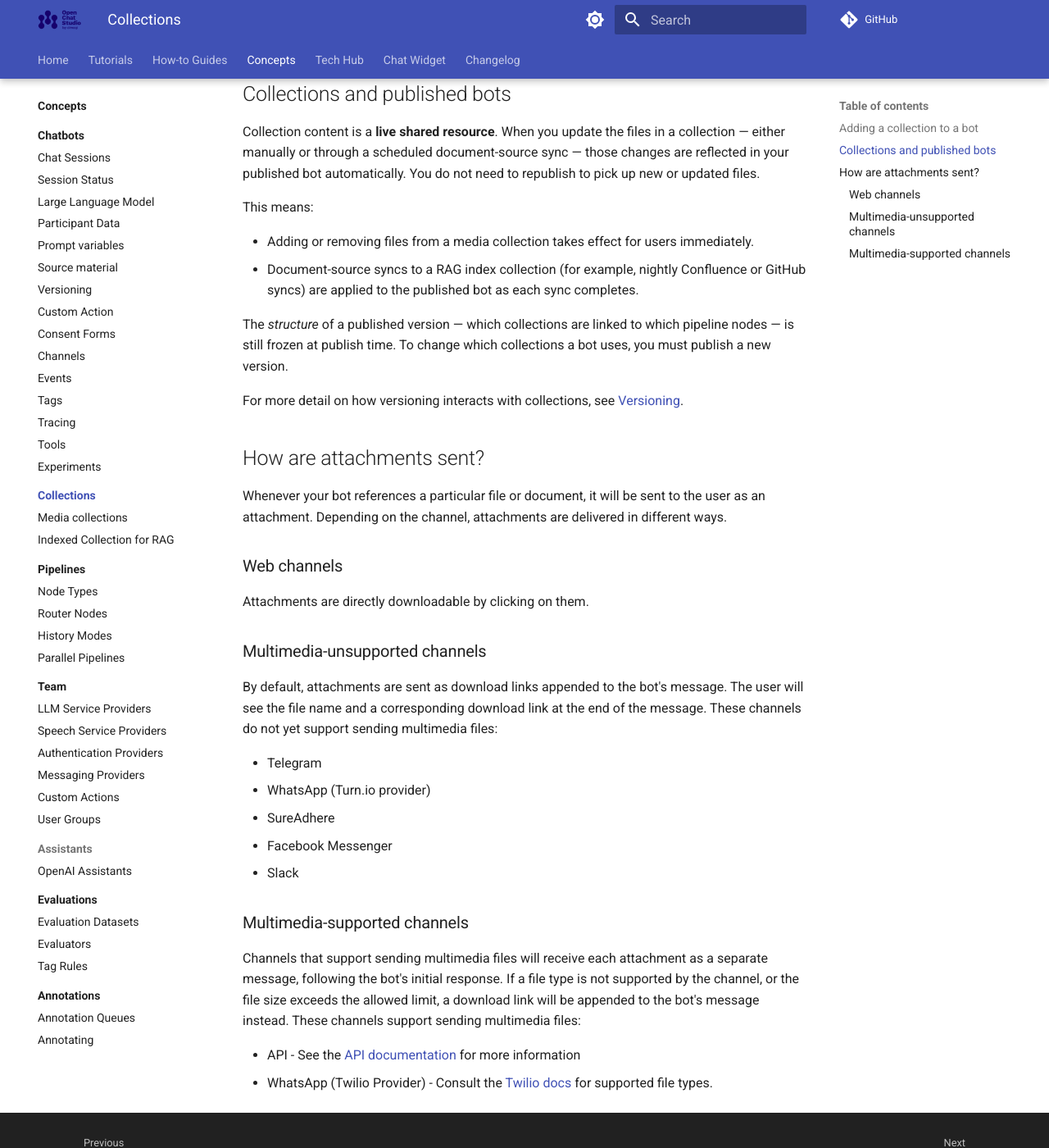
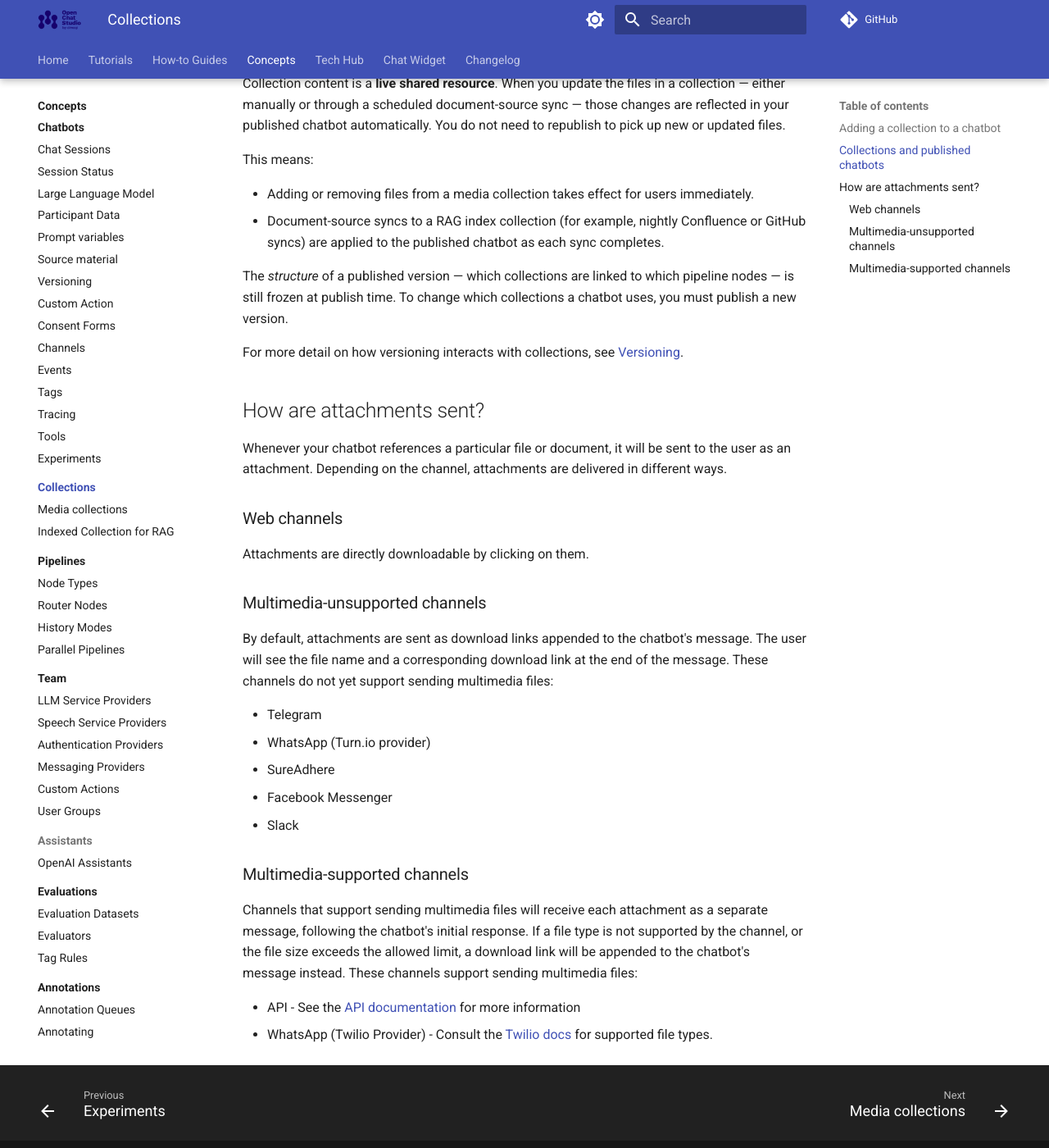
Before and after one commit to dimagi/open-chat-studio-docs, an MkDocs documentation site: the page built from docs/concepts/collections/index.md, in a window 1280 px wide and 1400 px high, scrolled down 514 px. Shown: the whole window at 82% size. Built offline with MkDocs 1.6.1 and Material for MkDocs 9.7.7, drawn with Linux system fonts in a browser that asks for light colours; a script that is not in the unit is left out; comment, search, counter and statistics services are not loaded; some of the changed text lies outside the part shown.

Commit message:
Consistent terminology of chatbot instead of "bot" & typo fix

```diff
--- a/docs/concepts/collections/index.md
+++ b/docs/concepts/collections/index.md
@@ -1,39 +1,37 @@
 # Collections
-
-!!! info "Collections are only supported with pipeline bots"
 
 A collection in OCS refers to a collection of files. There are two types of collections:
 
 - [Media collection](./media.md)
 - [Indexed Collection (for RAG applications)](./indexed.md)
 
-## Adding a collection to a bot
+## Adding a collection to a chatbot
 
 Navigate to the **Collections** section in the sidebar and click "Add new". Once the collection is created, you will be able to upload files to it.
 
 After your collection has been created and populated with files, you can link it to any [LLM node][llm_node].
 
-## Collections and published bots
+## Collections and published chatbots
 
-Collection content is a **live shared resource**. When you update the files in a collection — either manually or through a scheduled document-source sync — those changes are reflected in your published bot automatically. You do not need to republish to pick up new or updated files.
+Collection content is a **live shared resource**. When you update the files in a collection — either manually or through a scheduled document-source sync — those changes are reflected in your published chatbot automatically. You do not need to republish to pick up new or updated files.
 
 This means:
 
 - Adding or removing files from a media collection takes effect for users immediately.
-- Document-source syncs to a RAG index collection (for example, nightly Confluence or GitHub syncs) are applied to the published bot as each sync completes.
+- Document-source syncs to a RAG index collection (for example, nightly Confluence or GitHub syncs) are applied to the published chatbot as each sync completes.
 
-The *structure* of a published version — which collections are linked to which pipeline nodes — is still frozen at publish time. To change which collections a bot uses, you must publish a new version.
+The *structure* of a published version — which collections are linked to which pipeline nodes — is still frozen at publish time. To change which collections a chatbot uses, you must publish a new version.
 
 For more detail on how versioning interacts with collections, see [Versioning](../versioning.md#what-is-frozen-and-what-is-live).
 
 ## How are attachments sent?
-Whenever your bot references a particular file or document, it will be sent to the user as an attachment. Depending on the channel, attachments are delivered in different ways.
+Whenever your chatbot references a particular file or document, it will be sent to the user as an attachment. Depending on the channel, attachments are delivered in different ways.
 
 ### Web channels
 Attachments are directly downloadable by clicking on them.
 
 ### Multimedia-unsupported channels
-By default, attachments are sent as download links appended to the bot's message. The user will see the file name and a corresponding download link at the end of the message. These channels do not yet support sending multimedia files:
+By default, attachments are sent as download links appended to the chatbot's message. The user will see the file name and a corresponding download link at the end of the message. These channels do not yet support sending multimedia files:
 
 * Telegram
 * WhatsApp (Turn.io provider)
@@ -42,7 +40,7 @@ By default, attachments are sent as download links appended to the bot's message
 * Slack
 
 ### Multimedia-supported channels
-Channels that support sending multimedia files will receive each attachment as a separate message, following the bot's initial response. If a file type is not supported by the channel, or the file size exceeds the allowed limit, a download link will be appended to the bot's message instead. These channels support sending multimedia files:
+Channels that support sending multimedia files will receive each attachment as a separate message, following the chatbot's initial response. If a file type is not supported by the channel, or the file size exceeds the allowed limit, a download link will be appended to the chatbot's message instead. These channels support sending multimedia files:
 
 * API - See the [API documentation](https://openchatstudio.com/api/v1/docs/#tag/Channels/operation/new_api_message) for more information
 * WhatsApp (Twilio Provider) - Consult the [Twilio docs][twilio_docs] for supported file types.
```
Also changed, not shown: docs/concepts/collections/indexed.md (+4 -4 lines), docs/concepts/collections/media.md (+4 -4 lines).
